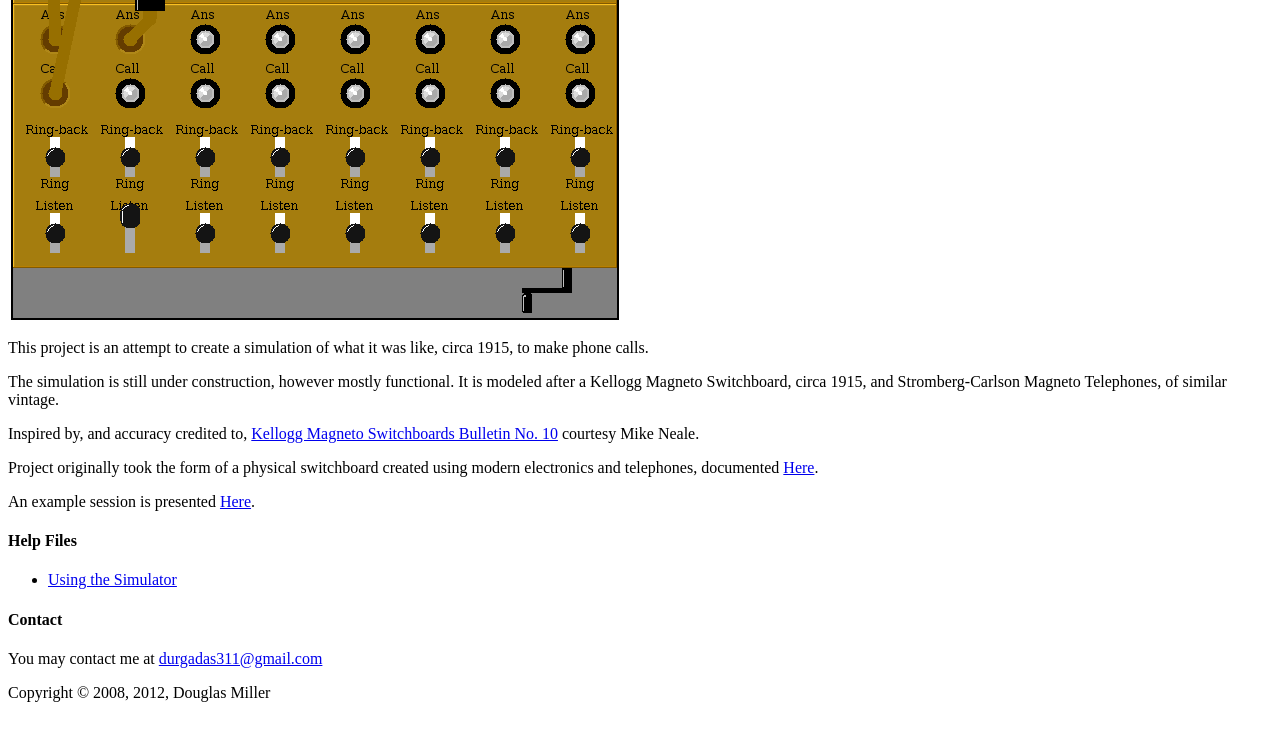
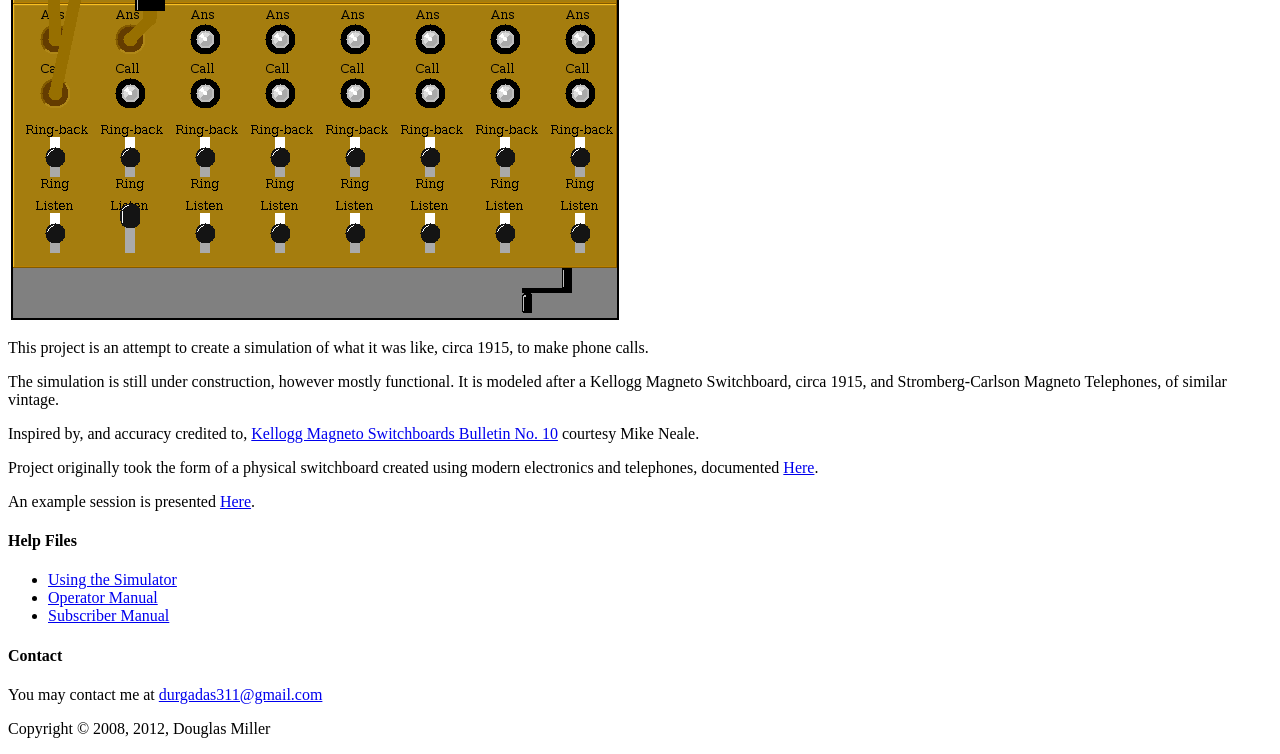
Before and after one commit to durgadas311/telephone, a plain HTML site: page sim/www/index.html in a window 1280 px wide. Shown: the part 380-1134 px from the top of the page. Before the commit the page ends 1098 px from the top, so only its background shows below. Drawn offline with Linux system fonts and the light colour scheme.

Commit message:
add manuals to web doc

```diff
--- a/sim/www/index.html
+++ b/sim/www/index.html
@@ -2,7 +2,7 @@
 <HTML LANG="en">
 <HEAD>
 <TITLE>Antique Telephone Switchboard Simulator</TITLE>
-<!-- $Id: index.html,v 1.2 2012/02/17 14:44:35 drmiller Exp $ -->
+<!-- $Id: index.html,v 1.3 2012/02/18 20:35:41 drmiller Exp $ -->
 <META NAME="description" LANG="en" CONTENT="Antique Telephone Switchboard Simulator">
 <META NAME="keywords" LANG="en" CONTENT="Kellogg Switchboard
 Antique Telephone">
@@ -36,6 +36,8 @@ using modern electronics and telephones, documented
 
 <UL>
 <LI><A HREF="docs/switchboard_sim.html">Using the Simulator</A>
+<LI><A HREF="docs/operator.html">Operator Manual</A>
+<LI><A HREF="docs/subscriber.html">Subscriber Manual</A>
 </UL>
 
 <H4>Contact</H4>
```
